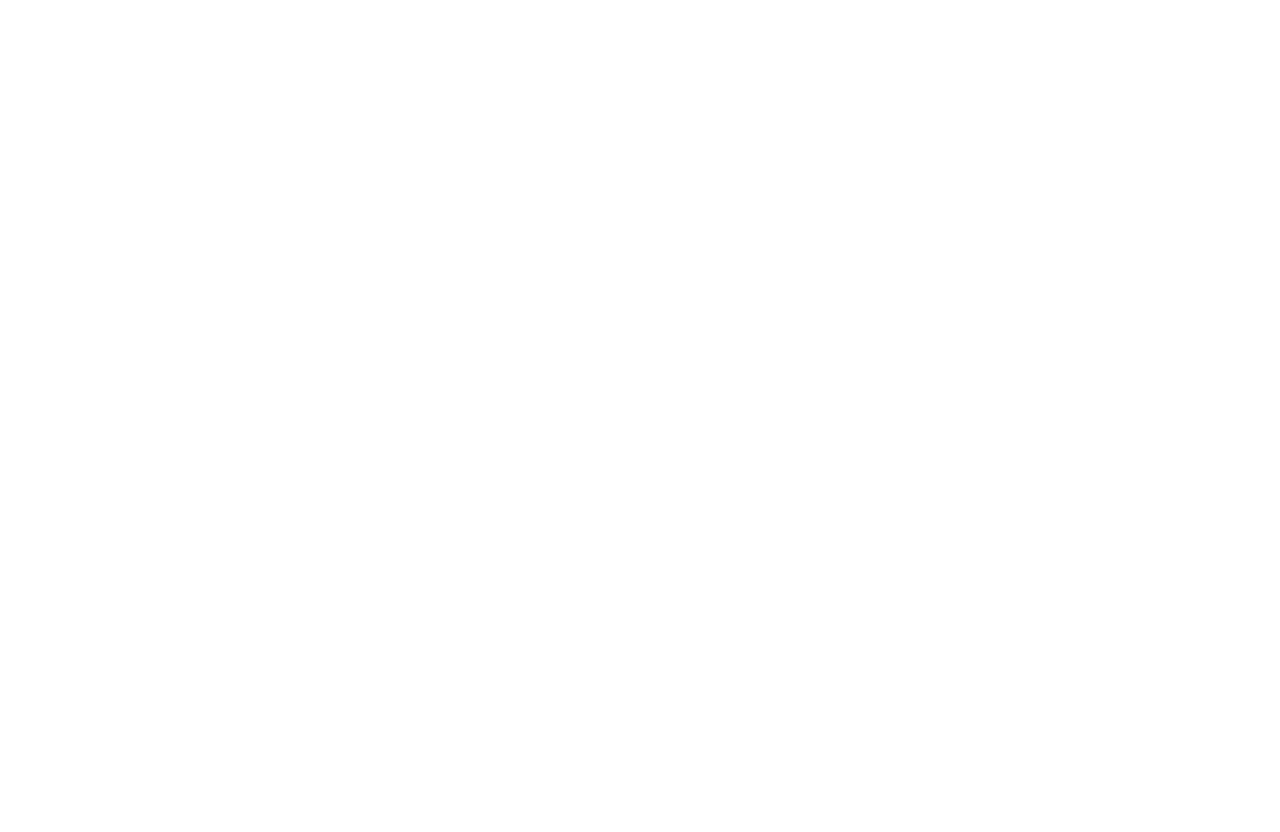
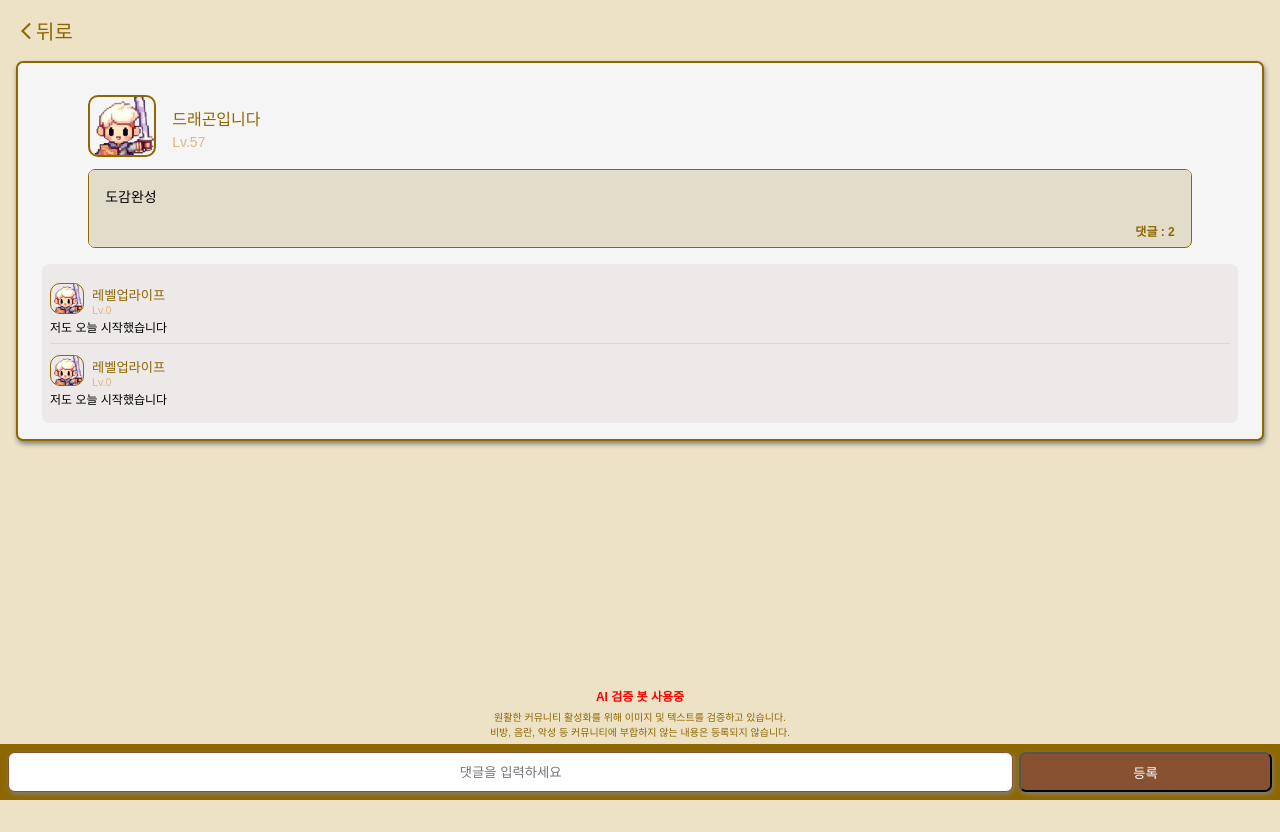
Before and after one commit to sotoro35/level-up-life, a React (Create React App) app: page /detail/1 in a window 1280 px wide. Before the commit this address had no page. Before the commit the page ends 800 px from the top, so only its background shows below. Built offline with nearby package versions, Linux system fonts and the light colour scheme; a web font is replaced by a local one.

Commit message:
이미지 추가 보여주는화면 설정중

```diff
--- a/package.json
+++ b/package.json
@@ -6,6 +6,7 @@
     "@testing-library/jest-dom": "^5.14.1",
     "@testing-library/react": "^13.0.0",
     "@testing-library/user-event": "^13.2.1",
+    "framer-motion": "^11.2.10",
     "react": "^18.3.1",
     "react-dom": "^18.3.1",
     "react-icons": "^5.2.1",
--- a/src/LevelRouter.js
+++ b/src/LevelRouter.js
@@ -10,7 +10,7 @@
 
                 <Route path='/' element={<App/>}></Route>
                 <Route path='/edit' element={<Edit/>}></Route>
-                <Route path='/detail' element={<Detail/>}/>
+                <Route path='/detail/:no' element={<Detail/>}/>
 
 
             </Routes>
--- a/src/component/Communication.js
+++ b/src/component/Communication.js
@@ -2,11 +2,14 @@
 import { useNavigate } from 'react-router-dom'
 import ai1 from '../img/ai1.gif'
 import PostList from './PostList'
-
+import { useEffect, useState } from 'react'
+import { AnimatePresence,motion } from 'framer-motion'
+import Edit from './Edit'
 
 const Communication= ()=>{
 
     const navigate = useNavigate()
+    const [visible, setVisible]= useState(false)
 
     const goEdit= ()=>{
       navigate('/edit')
@@ -29,7 +32,7 @@
           </div>
         </div>
 
-        <div className='floating' onClick={goEdit}>
+        <div className='floating' onClick={()=>setVisible(true)}>
           <div>
             <p>+</p>
           </div>
@@ -37,12 +40,63 @@
 
         <PostList></PostList>
 
+        <AnimatePresence>
+          {
+            visible && (
+              <div style={modalStyle}>
+
+                {/* 배경 */}
+                <motion.div
+                style={modalBack}
+                initial={{opacity:0}}
+                animate={{opacity:0.6}}
+                onClick={()=>setVisible(false)}
+                exit={{scale:0, y:'100vh'}}
+                />
+
+                {/* 다이얼로그 */}
+                <motion.div
+                style={boxStyle}
+                inherit={{scale:0, y:'-100vh'}}
+                animate={{scale:1, y:0}}
+                exit={{scale:0, y:'100vh'}}
+                >
+                  <Edit setVisible={setVisible} />
+                </motion.div>
+              </div>
+            )
+          }
+        </AnimatePresence>
+
+
+
       </Container>
     )
 }
 
 export default Communication
 
+const modalBack= {
+  backgroundColor: 'rgba(0, 0, 0, 0.6)',
+  width:'100%',
+  height:'100%',
+  position:'absolute',
+  zIndex: 1}
+
+const boxStyle= {
+  padding:10,
+  position: 'relative',
+  zIndex: 2}
+
+const modalStyle= {
+  position:'fixed',
+  top:0,
+  left:0,
+  right:0,
+  bottom:0,
+  display:'flex',
+  justifyContent:'center',
+  alignItems:'center'}
 
 const Container= styled.div`
   width: 100%;
@@ -92,6 +146,7 @@
     position: fixed;
     bottom: 20px;
     right: 20px;
+    cursor: pointer;
 
 
     p{
--- a/src/component/Detail.js
+++ b/src/component/Detail.js
@@ -3,13 +3,27 @@
 import Post from "./Post";
 import styled from "styled-components";
 import { useNavigate } from "react-router-dom";
+import { useEffect, useRef, useState } from "react";
 
 const Detail= ()=>{
 
     const navigate= useNavigate()
+    const inputRef= useRef()
 
     const goList= ()=>{
         navigate('/')
+    }
+
+    const addComment= (event)=>{
+        event.preventDefault()
+        const comment= inputRef.current.value
+        // alert(comment)
+
+        //comment에 인풋 값 들어있음
+        // 서버작업 해주세요
+
+        inputRef.current.value=''
+
     }
 
     return (
@@ -17,39 +31,13 @@
             <label onClick={goList}><MdOutlineArrowBackIosNew/> 뒤로</label>
 
             <div className="contentD">
-                <Post aa="aa"/>
+                <Post postD="postD"/>
 
                 <div className="commentB">
 
-                    <div className="commentD">
+                    <PostComment/>
+                    <PostComment/>
 
-                    <div className='PofileD'>
-                        <div>
-                            <img src={profile}></img>
-                        </div>
-
-                        <div className='nameD'>
-                            <h5>닉네임</h5>
-                            <h6>Lv.레벨</h6>
-                        </div>
-                    </div>
-                    <p>저도 오늘 시작했습니다</p>
-                </div>
-
-                <div className="commentD">
-
-                    <div className='PofileD'>
-                        <div>
-                            <img src={profile}></img>
-                        </div>
-
-                        <div className='nameD'>
-                            <h5>닉네임</h5>
-                            <h6>Lv.레벨</h6>
-                        </div>
-                    </div>
-                    <p>저도 오늘 시작했습니다</p>
-                </div>
             </div>
 
             </div>
@@ -58,14 +46,38 @@
                 <h4>AI 검증 봇 사용중</h4>
                 <h5>원활한 커뮤니티 활성화를 위해 이미지 및 텍스트를 검증하고 있습니다.<br/> 비방, 음란, 악성 등 커뮤니티에 부합하지 않는 내용은 등록되지 않습니다.</h5>
 
-                <form>
-                    <input placeholder="댓글을 입력하세요"></input>
-                    <button>등록</button>
+                <form onSubmit={addComment}>
+                    <input ref={inputRef} placeholder="댓글을 입력하세요"></input>
+                    <button type="submit">등록</button>
                 </form>
 
             </div>
 
         </Container>
+    )
+}
+
+const PostComment= ()=>{
+
+    const [profileImg, setProfile] = useState(profile)
+    const [nickName, setnickName] = useState('레벨업라이프')
+    const [level, setLevel] = useState('0')
+
+    return (
+        <div className="commentD">
+            <div className='PofileD'>
+                        <div>
+                            <img src={profileImg}></img>
+                        </div>
+
+                        <div className='nameD'>
+                            <h5>{nickName}</h5>
+                            <h6>Lv.{level}</h6>
+                        </div>
+                    </div>
+                    <p>저도 오늘 시작했습니다</p>
+
+        </div>
     )
 }
 
@@ -79,7 +91,11 @@
     padding: 1rem 0;
 
     label{
+        display: flex;
+        align-items: center;
         margin-left: 1rem;
+        color: rgb(142, 103, 0);
+        font-size: 20px;
     }
 
     .content{
--- a/src/component/Edit.js
+++ b/src/component/Edit.js
@@ -1,7 +1,40 @@
 import { styled } from 'styled-components'
 import ai2 from '../img/ai2.gif'
+import { useEffect, useRef, useState } from 'react'
 
-const Edit= ()=>{
+const Edit= (props)=>{
+
+    const fileInputRef= useRef(null)
+    const [imgSrc, setImgSrc] = useState(null)
+    const [file, setFile] = useState(null)
+
+    const addEdit= (event)=>{
+        event.preventDefault()
+        props.setVisible(false)
+
+    }
+
+    const aaa= ()=>{
+        fileInputRef.current.click()
+    }
+
+    const bbb= (event)=>{
+        const selectedFile = event.target.files[0]
+        console.log(file)
+        setFile(selectedFile)
+
+    }
+
+        useEffect(()=>{
+            if(file){
+                const reader = new FileReader()
+                reader.onloadend= ()=>{
+                    setImgSrc(reader.result)
+                }
+                reader.readAsDataURL(file)
+            }
+        },[file])
+
     return (
         <Container>
             <img src={ai2}></img>
@@ -9,12 +42,21 @@
             <h6>원활한 커뮤니티 활성화를 위해 이미지 및 텍스트를 검증하고 있습니다.<br/>비방, 음락, 악성 등 커뮤니티에 부합하지 않는 내용은 등록되지 않습니다.</h6>
 
             <form>
-                <input placeholder='내용을 입력해주세요'></input>
-                <div className='addImg'>
+                <textarea placeholder='내용을 입력해주세요'></textarea>
+                <div className='addImg' onClick={aaa}>
+                    {imgSrc ? (
+                        <img
+                        src={imgSrc}
+                        alt='SelectedImg'
+                        style={{width:'100%',height:'100%',objectFit:'cover'}}
+                    />
+                ): (
                     <h4>+</h4>
+                )}
+                    <input type='file' ref={fileInputRef} onClick={bbb} style={{display:'none'}} accept='.jpeg,.png'></input>
                 </div>
                 <p>이미지 추가</p>
-                <button>등록</button>
+                <button type='submit' onClick={addEdit}>등록</button>
             </form>
         </Container>
     )
@@ -41,6 +83,7 @@
     h6{
         color: rgb(142,103,0);
         margin: .2rem 0 1rem 0;
+        font-size: 10px;
     }
 
     form{
@@ -48,7 +91,7 @@
         flex-direction: column;
         width: 100%;
 
-        input{
+        textarea{
             min-height: 100px;
             border: 0;
             border-radius: 6px;
@@ -56,6 +99,7 @@
             color: rgb(228,168,8);
             padding: 1rem;
             box-shadow: 0px 1px 3px gray;
+            resize: none;
 
             &::placeholder{
                 color: rgb(228,168,8);
@@ -75,11 +119,13 @@
             color: rgb(201,159,11);
             box-shadow: 1px 2px 5px gray;
             font-size: 2rem;
+
+            cursor: pointer;
         }
 
 
         p{
-            margin: 0 auto;
+            margin: 0.2rem auto;
             font-size: 12px;
             color: rgb(142,103,0);
         }
@@ -94,8 +140,7 @@
             font-weight: 600;
             color: rgb(142,103,0);
             border-radius: 6px;
-
-
+            cursor: pointer;
         }
     }
 
--- a/src/component/Post.js
+++ b/src/component/Post.js
@@ -9,19 +9,20 @@
     const [level, setLevel] = useState('57')
     const [content, setContent] = useState('도감완성')
     const [comment, setComment] = useState('2')
+    const [profileImg, setprofile] = useState(profile)
 
     const navigate= useNavigate()
 
     const goDetail= (no)=>{
-        // navigate('/detail/'+no)
-        navigate('/detail')
+        navigate('/detail/'+no)
+        // navigate('/detail')
     }
 
     return (
         <Card {...props} onClick={goDetail}>
             <div className='pofile'>
                 <div>
-                    <img src={profile}></img>
+                    <img src={profileImg}></img>
                 </div>
 
                 <div className='name'>
@@ -43,7 +44,7 @@
 const Card= styled.div`
     margin: 1rem auto;
     /* background-color: ${props => props.current ? 'darkgray' : 'dimgray'}; */
-    border: ${props => props.aa == 'aa' ? '0' : props.bb == 'bb' ? '3px solid rgb(142, 103, 0)' : '1px solid black'};
+    border: ${props => props.postD == 'postD' ? '0' : '3px solid rgb(142, 103, 0)'};
     border-radius: 10px;
     background-color: rgb(245, 245, 245);
     width: 90%;
--- a/src/component/PostList.js
+++ b/src/component/PostList.js
@@ -3,7 +3,8 @@
 const PostList= ()=>{
     return (
         <div>
-            <Post bb="bb"/>
+            <Post/>
+            <Post/>
         </div>
 
     )
```
Also changed, not shown: 1 other file (tests, documents, lock files or other folders).
